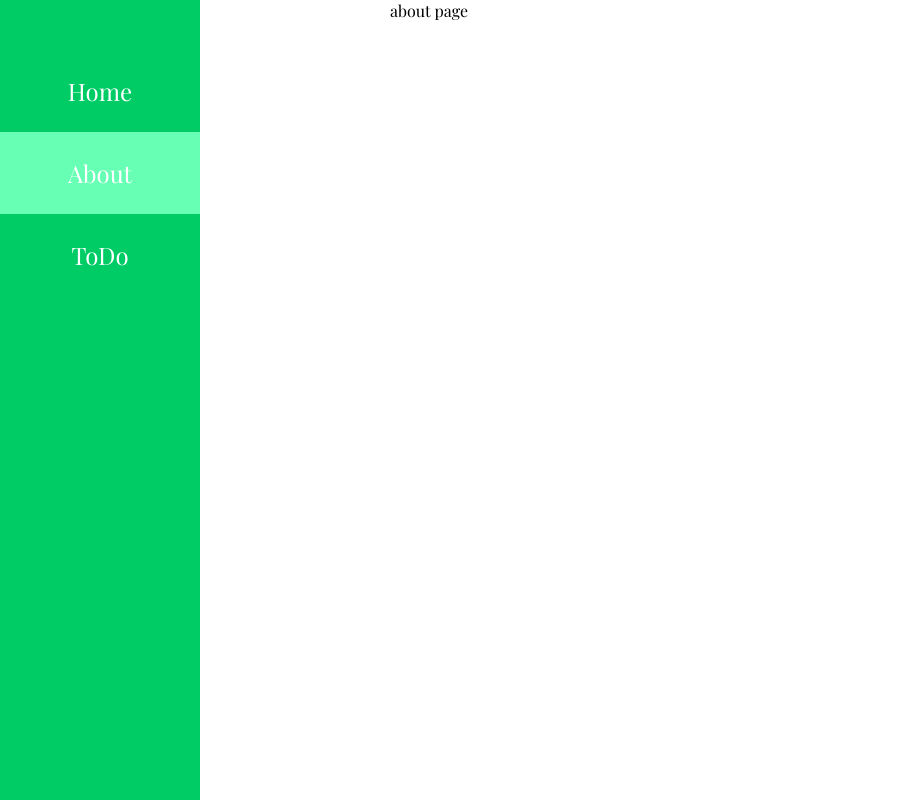
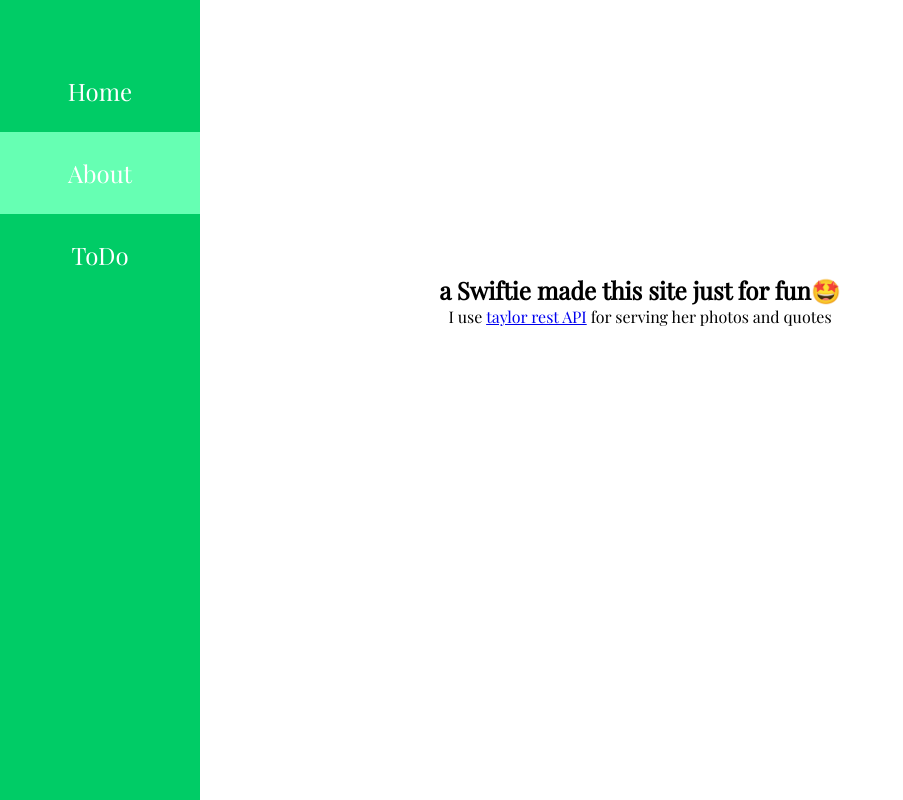
Before and after one commit to moonheekim0118/vanillaReact, a website built with webpack: page public/index.html in a window 1280 px wide. Both pictures are taken after a click on the item "About". Shown: the whole page, without its empty margins (0-903 px from the left). Built offline with nearby package versions, Linux system fonts and the light colour scheme; no server answers.

Commit message:
add : about페이지 내용 추가

```diff
--- a/src/pages/about.ts
+++ b/src/pages/about.ts
@@ -1,9 +1,14 @@
 import { changeTitle } from "../util/util";
 
 const About = () => {
-    const container = document.createElement("div");
+    const container = document.createElement("side");
     container.className = "container";
-    container.innerText = "about page";
+    const description = `
+    <h2>a Swiftie made this site just for fun🤩</h2>
+    <p>I use <a href="https://taylor.rest/">taylor rest API</a> for serving her photos and quotes</p>
+    `;
+
+    container.innerHTML = description;
     changeTitle("Taylor TODO | about");
 
     return container;
--- a/src/scss/style.scss
+++ b/src/scss/style.scss
@@ -85,14 +85,20 @@ $white: #fff;
 
 .container {
     width: 500px;
+    height: 600px;
+
+    display: flex;
+    flex-direction: column;
+    align-items: center;
+    justify-content: center;
 
     @include tablet {
         width: 100%;
+        height: 800px;
     }
 }
 
 .Index-Card {
-    height: 600px;
     display: flex;
     flex-direction: column;
     align-items: center;
@@ -119,23 +125,20 @@ $white: #fff;
         font-weight: bold;
         text-align: center;
     }
-
-    @include tablet {
-        height: 700px;
-    }
 }
 
 .API-Btns {
     display: flex;
     justify-content: space-between;
 
-    padding: 0 10px 0 10px;
+    padding: 20px 10px 0 10px;
 
     .Generate-Btn {
         background-color: #66ffb3;
         border-radius: 20px;
         border: none;
         padding: 5px 15px;
+        margin-left: 10px;
         font-size: #{$font-default};
         transition: background-color 0.5s ease;
         cursor: pointer;
```
Also changed, not shown: 1 other file.
